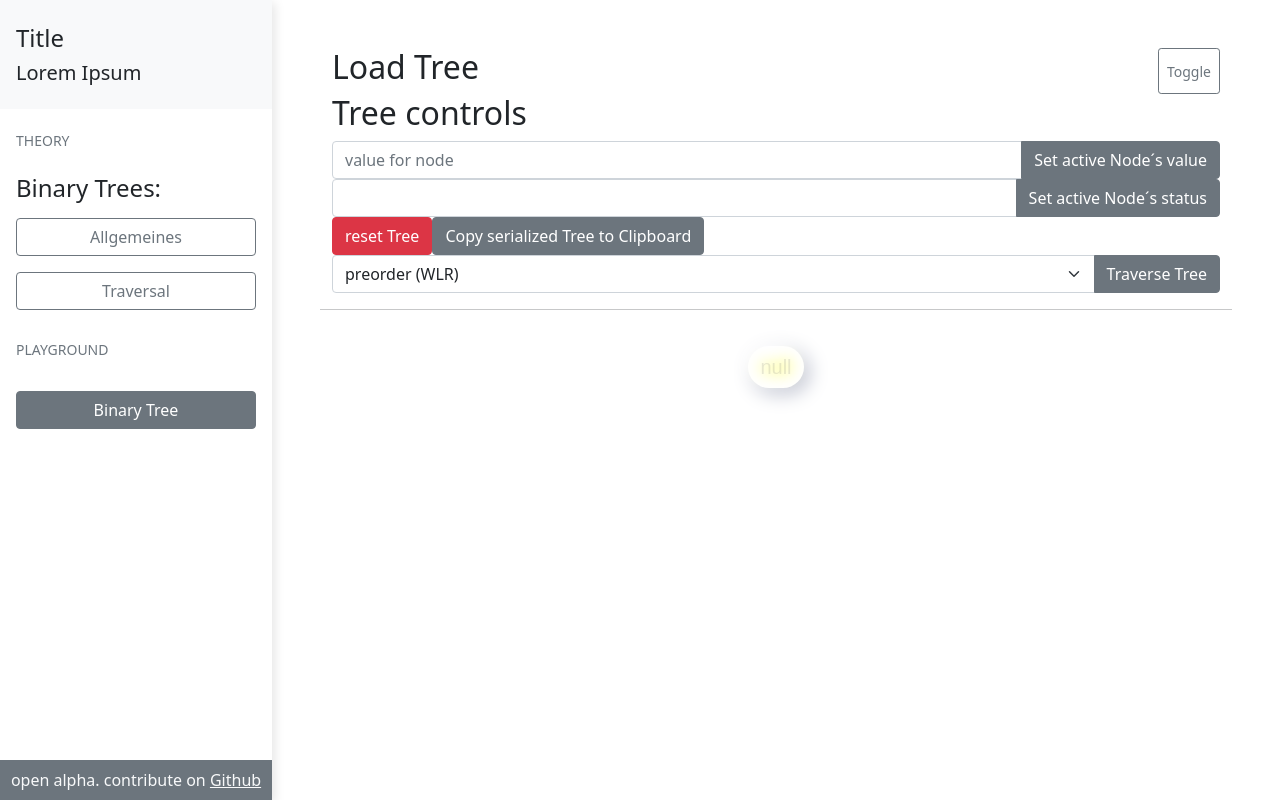
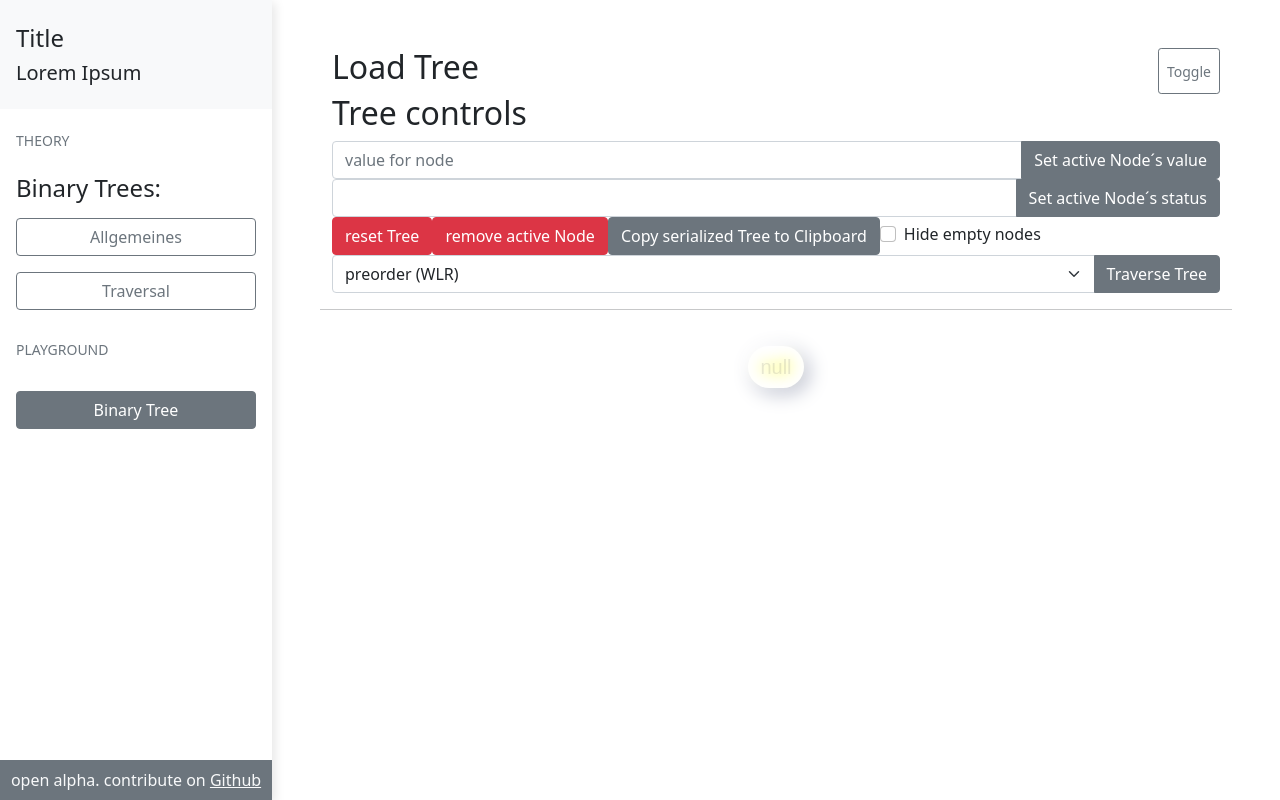
Before and after one commit to layaxx/eduviz, a React (Create React App) app: page / in a window 1280 px wide. Built offline with nearby package versions, Linux system fonts and the light colour scheme.

Commit message:
add hideEmptyNodes and Node.remove()

```diff
--- a/src/components/playground/BinaryTree.tsx
+++ b/src/components/playground/BinaryTree.tsx
@@ -1,5 +1,12 @@
 import React, { useState } from "react"
-import { Button, Container, Input, InputGroup } from "reactstrap"
+import {
+  Button,
+  Container,
+  FormGroup,
+  Input,
+  InputGroup,
+  Label,
+} from "reactstrap"
 import BinaryTreeNode from "./BinaryTreeNode"
 import confirm from "reactstrap-confirm"
 import { CopyToClipboard } from "react-copy-to-clipboard"
@@ -21,10 +28,12 @@ export default function BinaryTree({ hidden }: Props) {
     setActiveID(id)
   }
 
+  const [hideEmptyNodes, setHideEmptyNodes] = useState(false)
+
   const [tree, setTree] = React.useState(
     new BinaryTreeNode(rootID, "", callback)
   )
-  const [JSX, setJSX] = React.useState(tree.render())
+  const [JSX, setJSX] = React.useState(tree.render(hideEmptyNodes))
 
   const [newValue, setNewValue] = React.useState("")
   const [newStatus, setNewStatus] = React.useState("")
@@ -43,7 +52,7 @@ export default function BinaryTree({ hidden }: Props) {
       tree.clearHighlights()
       tree.setIsHighlighted(activeID, true)
       setTree(tree)
-      setJSX(tree.render())
+      setJSX(tree.render(hideEmptyNodes))
     }
     // eslint-disable-next-line react-hooks/exhaustive-deps
   }, [activeID])
@@ -56,7 +65,7 @@ export default function BinaryTree({ hidden }: Props) {
     <>
       <LoadTreeSection
         setTree={(tree) => {
-          setJSX(tree.render())
+          setJSX(tree.render(hideEmptyNodes))
           setTree(tree)
         }}
         callback={callback}
@@ -77,7 +86,7 @@ export default function BinaryTree({ hidden }: Props) {
               if (activeID && newValue) {
                 tree.setValueOfNode(activeID, newValue)
                 setTree(tree)
-                setJSX(tree.render())
+                setJSX(tree.render(hideEmptyNodes))
               } else {
                 alert("no active Node found or no/empty new value")
               }
@@ -97,7 +106,7 @@ export default function BinaryTree({ hidden }: Props) {
               if (activeID) {
                 tree.setStatus(activeID, newStatus)
                 setTree(tree)
-                setJSX(tree.render())
+                setJSX(tree.render(hideEmptyNodes))
               } else {
                 alert("no active Node found")
               }
@@ -119,7 +128,7 @@ export default function BinaryTree({ hidden }: Props) {
               if (isConfirmed) {
                 const newTree = new BinaryTreeNode(rootID, "", callback)
                 setTree(newTree)
-                setJSX(newTree.render())
+                setJSX(newTree.render(hideEmptyNodes))
                 setActiveID(rootID)
               }
             })
@@ -128,9 +137,37 @@ export default function BinaryTree({ hidden }: Props) {
           reset Tree
         </Button>
 
+        <Button
+          color="danger"
+          onClick={() => {
+            if (!activeID) {
+              return
+            }
+            const newTree =
+              tree.remove(activeID) ?? new BinaryTreeNode(rootID, "", callback)
+            setTree(newTree)
+            setJSX(newTree.render(hideEmptyNodes))
+            setActiveID(rootID)
+          }}
+        >
+          remove active Node
+        </Button>
+
         <CopyToClipboard text={exportTreeAsString(tree)}>
           <Button>Copy serialized Tree to Clipboard</Button>
         </CopyToClipboard>
+
+        <FormGroup check inline>
+          <Input
+            type="checkbox"
+            checked={hideEmptyNodes}
+            onChange={() => {
+              setJSX(tree.render(!hideEmptyNodes))
+              setHideEmptyNodes(!hideEmptyNodes)
+            }}
+          />{" "}
+          <Label check>Hide empty nodes</Label>
+        </FormGroup>
 
         <InputGroup>
           <Input
--- a/src/components/playground/BinaryTreeNode.tsx
+++ b/src/components/playground/BinaryTreeNode.tsx
@@ -74,6 +74,22 @@ export default class BinaryTreeNode {
     this.right?.clearHighlights()
   }
 
+  remove(id: string, force: boolean = false): BinaryTreeNode | null {
+    if (this.id === id) {
+      if (force) {
+        return null
+      } else if (this.left === null) {
+        return this.right
+      } else {
+        return this.left
+      }
+    } else {
+      this.left = this.left?.remove(id, force) ?? null
+      this.right = this.right?.remove(id, force) ?? null
+    }
+    return this
+  }
+
   setIsHighlighted(id: string, bool: boolean) {
     if (this.id === id) {
       this.isHighlighted = bool
@@ -96,10 +112,11 @@ export default class BinaryTreeNode {
     }
   }
 
-  render() {
+  render(hideEmptyNodes: boolean = false) {
     const isEnd = this.left === null && this.right === null
     if (isEnd) {
       return (
+        !hideEmptyNodes && (
           <li
             id={"node-" + this.id}
             className={`null add `}
@@ -108,7 +125,16 @@ export default class BinaryTreeNode {
             <div className={this.isHighlighted ? "highlight" : ""}>null</div>
           </li>
         )
+      )
     } else {
+      const hasRealChildren = !(
+        this.left &&
+        this.left.left === null &&
+        this.left.right === null &&
+        this.right &&
+        this.right.left === null &&
+        this.right.right === null
+      )
       return (
         <li key={this.id} id={"node-" + this.id}>
           <div
@@ -118,9 +144,12 @@ export default class BinaryTreeNode {
             {this.value}
           </div>
           <small style={{ display: "block" }}>{this.status}</small>
+          {(hasRealChildren || !hideEmptyNodes) && (
             <ul>
-            {this.left?.render()} {this.right?.render()}
+              {this.left?.render(hideEmptyNodes)}{" "}
+              {this.right?.render(hideEmptyNodes)}
             </ul>
+          )}
         </li>
       )
     }
```
Lines whose indentation alone changed are shown as unchanged.
